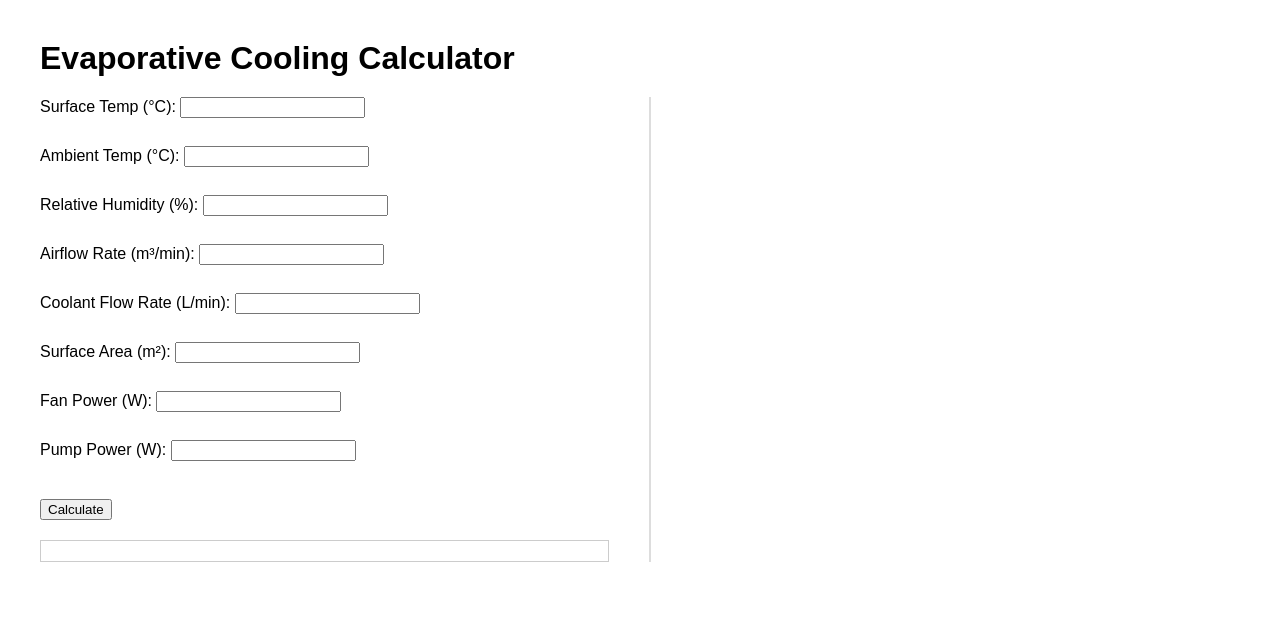
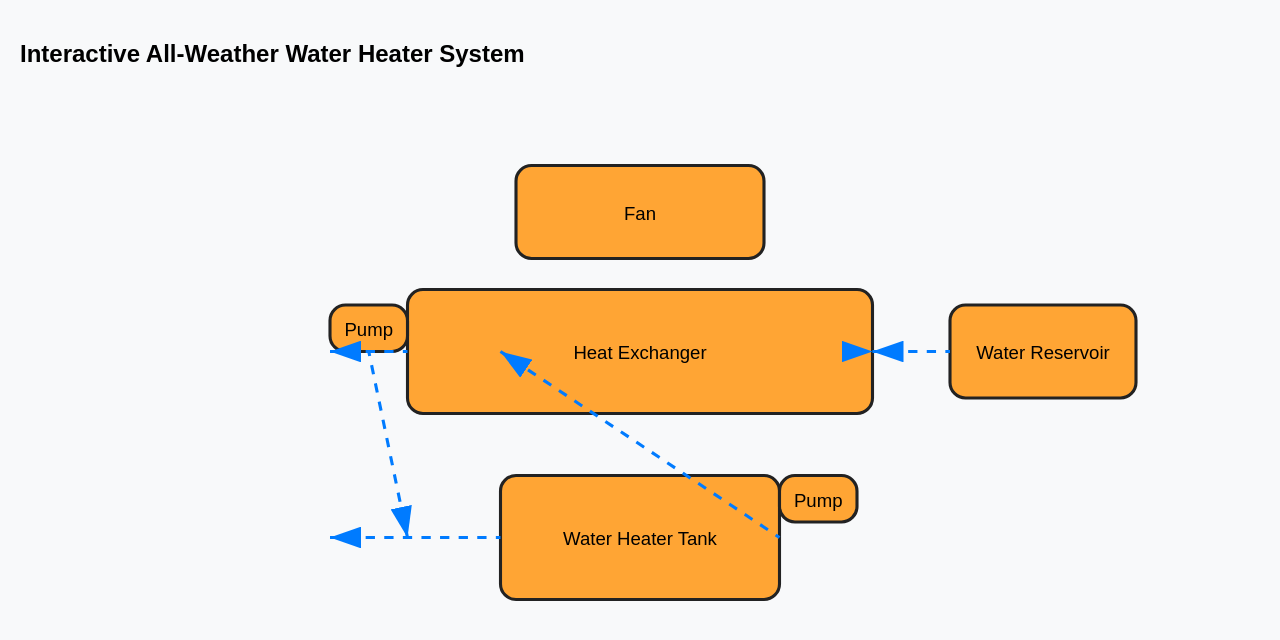
Before and after one commit to AbinsEagle/Evaporative-Cooling-Calculator, a plain HTML site: page index.html in a window 1280 px wide. Drawn offline with Linux system fonts and the light colour scheme.

Commit message:
Replaced index.html with interactive SVG schematic

```diff
--- a/index.html
+++ b/index.html
@@ -2,31 +2,78 @@
 <html lang="en">
 <head>
   <meta charset="UTF-8" />
-  <meta name="viewport" content="width=device-width, initial-scale=1.0"/>
-  <title>Evaporative Cooling Calculator</title>
-  <link rel="stylesheet" href="style.css"/>
+  <meta name="viewport" content="width=device-width, initial-scale=1.0" />
+  <title>Interactive All-Weather Water Heater Schematic</title>
+  <style>
+    body {
+      font-family: sans-serif;
+      background: #f8f9fa;
+      margin: 0;
+      padding: 20px;
+    }
+    svg {
+      width: 100%;
+      height: auto;
+    }
+    .component {
+      fill: #ffa534;
+      stroke: #222;
+      stroke-width: 2;
+      rx: 10;
+    }
+    .label {
+      font-size: 12px;
+      fill: #000;
+    }
+    .arrow {
+      stroke: #007bff;
+      stroke-width: 2;
+      marker-end: url(#arrowhead);
+      animation: flow 2s infinite ease-in-out;
+    }
+    @keyframes flow {
+      0% { stroke-dashoffset: 30; }
+      100% { stroke-dashoffset: 0; }
+    }
+  </style>
 </head>
 <body>
-  <h1>Evaporative Cooling Calculator</h1>
-  <div class="container">
-    <div class="left-panel">
-      <form id="calcForm">
-        <label>Surface Temp (°C): <input type="number" id="temp_surface" required /></label><br/>
-        <label>Ambient Temp (°C): <input type="number" id="temp_air" required /></label><br/>
-        <label>Relative Humidity (%): <input type="number" id="rh" required /></label><br/>
-        <label>Airflow Rate (m³/min): <input type="number" id="airflow" required /></label><br/>
-        <label>Coolant Flow Rate (L/min): <input type="number" id="coolant_flow" required /></label><br/>
-        <label>Surface Area (m²): <input type="number" id="surface_area" required /></label><br/>
-        <label>Fan Power (W): <input type="number" id="fan_power" required /></label><br/>
-        <label>Pump Power (W): <input type="number" id="pump_power" required /></label><br/>
-        <button type="submit">Calculate</button>
-      </form>
-      <div id="result"></div>
-    </div>
-    <div class="right-panel" id="calcDetails">
-      <!-- Calculation steps will appear here -->
-    </div>
-  </div>
-  <script src="script.js"></script>
+  <h2>Interactive All-Weather Water Heater System</h2>
+  <svg viewBox="0 0 800 500">
+    <defs>
+      <marker id="arrowhead" markerWidth="10" markerHeight="7"
+              refX="10" refY="3.5" orient="auto">
+        <polygon points="0 0, 10 3.5, 0 7" fill="#007bff" />
+      </marker>
+    </defs>
+
+    <!-- Components -->
+    <rect x="320" y="50" width="160" height="60" class="component" />
+    <text x="400" y="85" text-anchor="middle" class="label">Fan</text>
+
+    <rect x="250" y="130" width="300" height="80" class="component" />
+    <text x="400" y="175" text-anchor="middle" class="label">Heat Exchanger</text>
+
+    <rect x="600" y="140" width="120" height="60" class="component" />
+    <text x="660" y="175" text-anchor="middle" class="label">Water Reservoir</text>
+
+    <rect x="310" y="250" width="180" height="80" class="component" />
+    <text x="400" y="295" text-anchor="middle" class="label">Water Heater Tank</text>
+
+    <rect x="200" y="140" width="50" height="30" class="component" />
+    <text x="225" y="160" text-anchor="middle" class="label">Pump</text>
+
+    <rect x="490" y="250" width="50" height="30" class="component" />
+    <text x="515" y="270" text-anchor="middle" class="label">Pump</text>
+
+    <!-- Flow Arrows -->
+    <line x1="600" y1="170" x2="550" y2="170" class="arrow" stroke-dasharray="6" />
+    <line x1="550" y1="170" x2="550" y2="170" class="arrow" stroke-dasharray="6" />
+    <line x1="250" y1="170" x2="200" y2="170" class="arrow" stroke-dasharray="6" />
+    <line x1="225" y1="170" x2="250" y2="290" class="arrow" stroke-dasharray="6" />
+    <line x1="310" y1="290" x2="200" y2="290" class="arrow" stroke-dasharray="6" />
+    <line x1="490" y1="290" x2="310" y2="170" class="arrow" stroke-dasharray="6" />
+
+  </svg>
 </body>
 </html>
```
